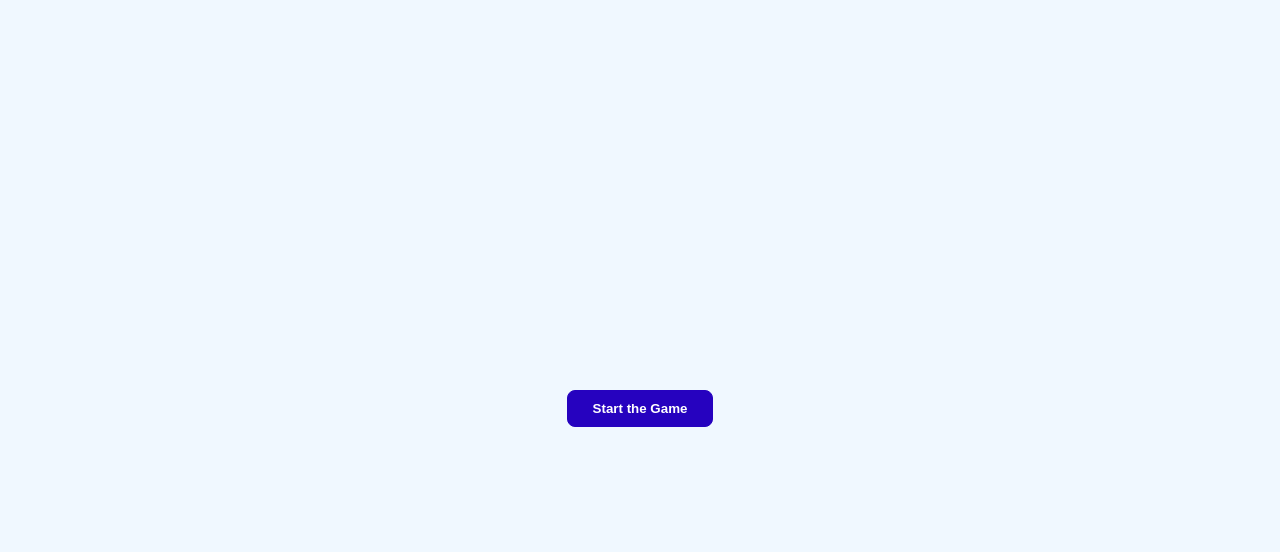
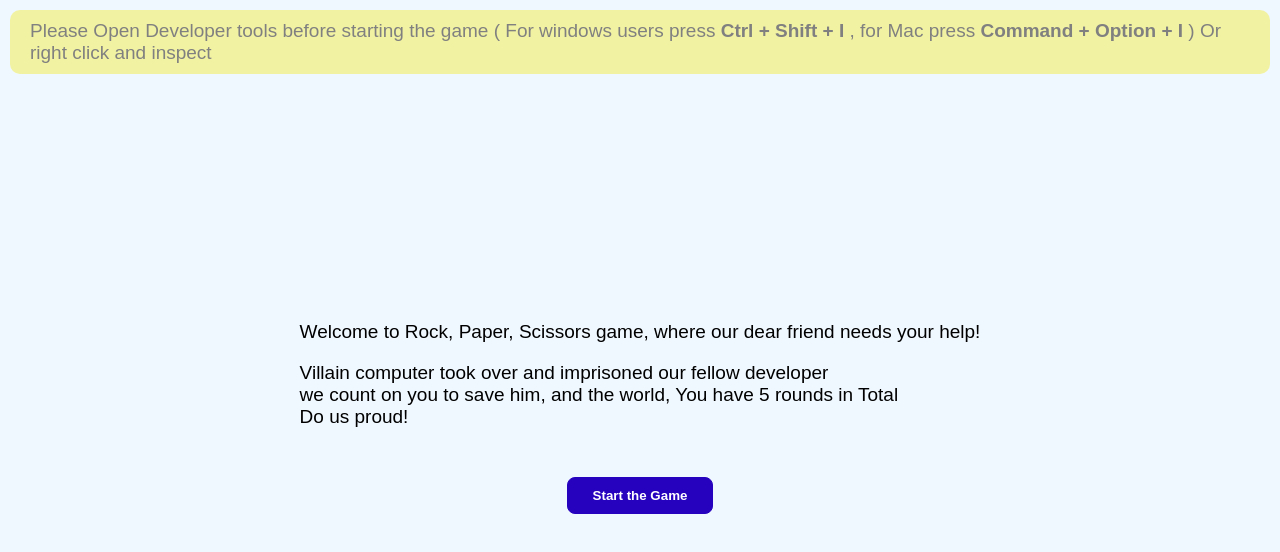
Before and after one commit to samia13/rock-paper-scissors, a plain HTML site: page index.html in a window 1280 px wide. Drawn offline with Linux system fonts and the light colour scheme.

Commit message:
Styling final round message

```diff
--- a/game.js
+++ b/game.js
@@ -8,6 +8,7 @@ function getComputerSelection() {
 }
 
 function playRound(playerSelection, computerSelection) {
+  // "0" represents tie, "1" represents win, "-1" represents lost
   if (
     (playerSelection == "rock" && computerSelection == "scissors") ||
     (playerSelection == "paper" && computerSelection == "rock") ||
@@ -35,7 +36,9 @@ function getValidWordFromUser(round) {
     userInput = userInput.trim().toLowerCase();
 
     if (!validMoves.includes(userInput)) {
-      console.log(`Invalid input: "${userInput}". Please enter a valid move.`);
+      console.log(
+        `Invalid input: "${userInput}". Please enter a valid move (rock, paper, scissors).`
+      );
     }
   } while (!validMoves.includes(userInput));
 
@@ -47,8 +50,9 @@ function game() {
   console.log(`
 ***************************************************************************
 Welcome to the rock, paper, scissors game!
-You have 5 rounds to win the game. Good Luck!
+You have 5 rounds to win the game.
 To quit, press the prompt cancel button or type "quit".
+Good Luck!
 ***************************************************************************
 `);
 
@@ -83,19 +87,19 @@ To quit, press the prompt cancel button or type "quit".
     }
   }
 
+  let finalResultMessage;
   if (computerScore < userScore) {
-    console.log(
-      `>> You scored: ${userScore}, while the villain AI scored ${computerScore}. The world is saved, let's have some free food`
-    );
+    finalResultMessage = `>> Congratulations,the world is saved, let's have some free food`;
   } else if (computerScore === userScore) {
-    console.log(
-      `>> You scored: ${userScore}, same as the villain AI scored ${computerScore}. Let's give it another try`
-    );
+    finalResultMessage = `>> You scored: ${userScore}, same as the villain AI scored ${computerScore}.\n Let's give it another try`;
   } else {
-    console.log(
-      `>> You scored: ${userScore}, while the villain AI scored ${computerScore}. The world is doomed, Villain computer will take over now, Rest in peace yall`
-    );
+    finalResultMessage = `>> You scored: ${userScore}, while the villain AI scored ${computerScore}.\n The world is doomed, Villain computer will take over now, Rest in peace yall`;
   }
+
+  console.log(
+    `%cFinal Result: You ${userScore} - ${computerScore} villain AI.\n ${finalResultMessage}`,
+    "color: blue; font-size:17px"
+  );
 }
 
 let startGameBtn = document.querySelector(".startGame");
--- a/index.html
+++ b/index.html
@@ -7,6 +7,25 @@
     <link rel="stylesheet" href="style.css" />
   </head>
   <body>
+    <div class="note">
+      Please Open Developer tools before starting the game ( For windows users
+      press <strong>Ctrl + Shift + I</strong> , for Mac press
+      <strong> Command + Option + I</strong>
+      ) Or right click and inspect
+    </div>
+    <section>
+      <p>
+        Welcome to Rock, Paper, Scissors game, where our dear friend needs your
+        help!
+      </p>
+      <p>
+        Villain computer took over and imprisoned our fellow developer<br />
+        we count on you to save him, and the world, You have 5 rounds in Total
+        <br />
+        Do us proud!
+      </p>
+    </section>
+
     <button class="startGame">Start the Game</button>
     <script src="game.js"></script>
   </body>
--- a/style.css
+++ b/style.css
@@ -1,7 +1,10 @@
 body {
+  font-family: Arial, Helvetica, sans-serif;
   height: 100vh;
   background-color: aliceblue;
   display: flex;
+  flex-direction: column;
+  gap: 30px;
   justify-content: center;
   align-items: center;
 }
@@ -14,3 +17,17 @@ button {
   border-radius: 8px;
   outline: 0;
 }
+
+.note {
+  position: absolute;
+  top: 0;
+  margin: 10px;
+  padding: 10px 20px;
+  background: #f1e60c61;
+  color: gray;
+  font-size: 19px;
+  border-radius: 10px;
+}
+p {
+  font-size: 19px;
+}
```
